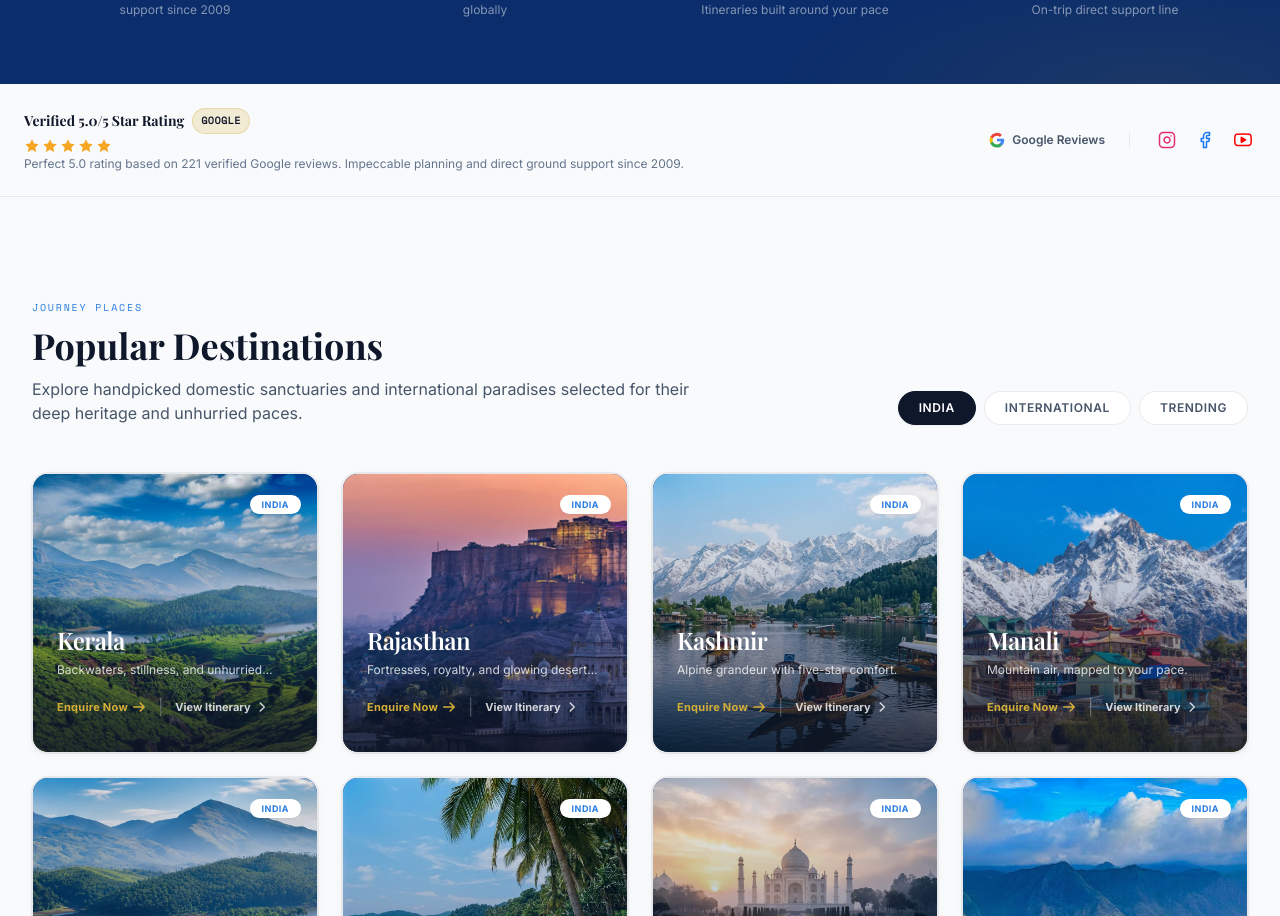
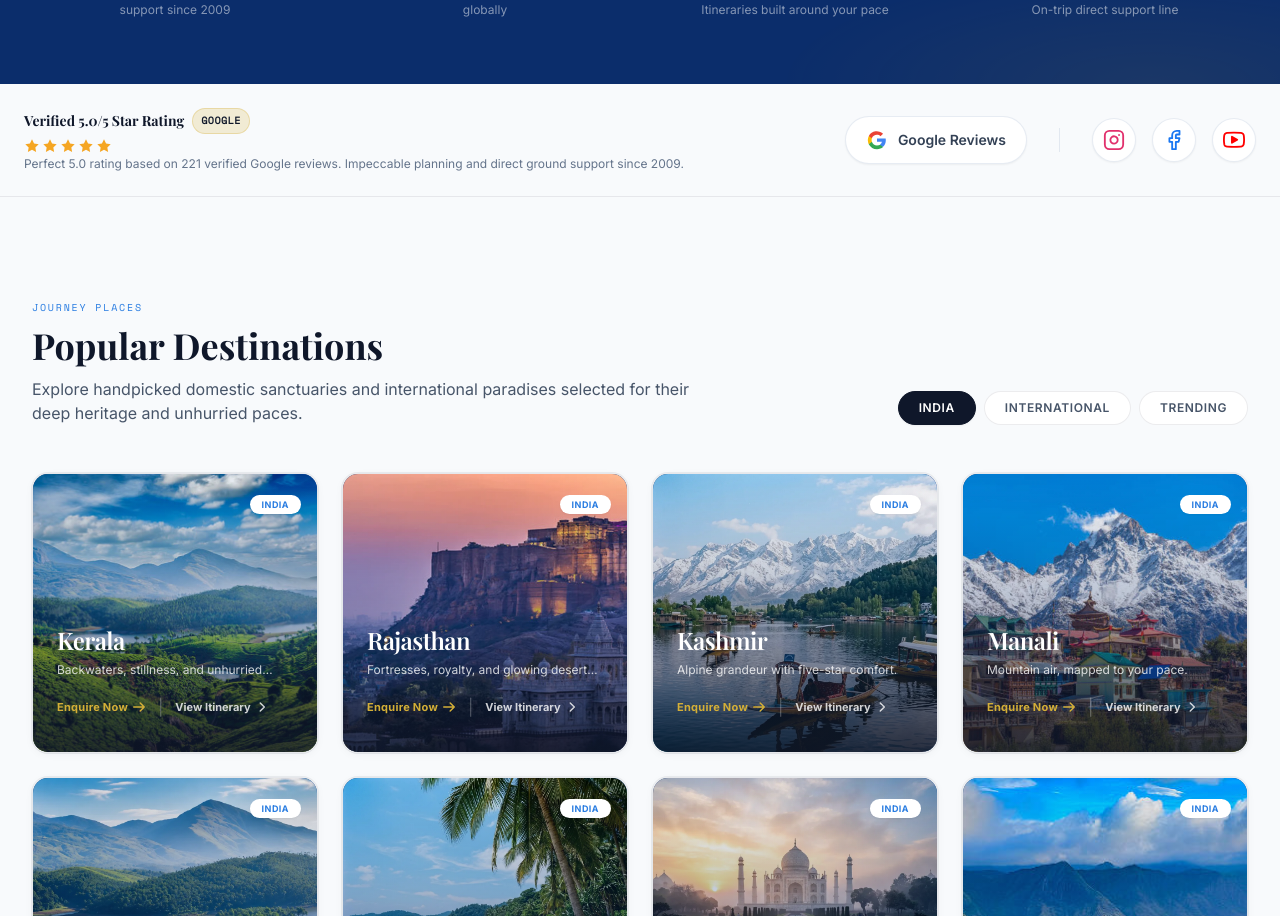
Before and after one commit to miroshopmiro-lang/blue-spice-holidays, a React (Vite) app: page / in a window 1280 px wide. Shown: the part 966-1882 px from the top of the page. Built offline with nearby package versions, Linux system fonts and the light colour scheme.

Commit message:
feat: add TrustCrown component and service worker caching configuration

```diff
--- a/dev-dist/sw.js
+++ b/dev-dist/sw.js
@@ -84,7 +84,7 @@ define(['./workbox-7c269be9'], (function (workbox) { 'use strict';
     "revision": "3ca0b8505b4bec776b69afdba2768812"
   }, {
     "url": "index.html",
-    "revision": "0.dblue5hnvas"
+    "revision": "0.9qmb8mpqq8k"
   }], {});
   workbox.cleanupOutdatedCaches();
   workbox.registerRoute(new workbox.NavigationRoute(workbox.createHandlerBoundToURL("index.html"), {
--- a/src/components/TrustCrown.jsx
+++ b/src/components/TrustCrown.jsx
@@ -2,7 +2,7 @@ import { motion } from 'framer-motion';
 
 function GoogleIcon() {
   return (
-    <svg width="18" height="18" viewBox="0 0 24 24" aria-hidden="true" className="shrink-0">
+    <svg width="22" height="22" viewBox="0 0 24 24" aria-hidden="true" className="shrink-0">
       <path fill="#4285F4" d="M21.6 12.2c0-.6-.05-1.2-.16-1.8H12v3.4h5.4a4.6 4.6 0 0 1-2 3v2.5h3.2c1.9-1.7 3-4.3 3-7.1Z" />
       <path fill="#34A853" d="M12 22c2.7 0 5-.9 6.6-2.4l-3.2-2.5c-.9.6-2 .9-3.4.9-2.6 0-4.8-1.7-5.6-4.1H3.1v2.6A10 10 0 0 0 12 22Z" />
       <path fill="#FBBC05" d="M6.4 13.9a6 6 0 0 1 0-3.8V7.5H3.1a10 10 0 0 0 0 9l3.3-2.6Z" />
@@ -13,7 +13,7 @@ function GoogleIcon() {
 
 function InstagramIcon() {
   return (
-    <svg width="18" height="18" viewBox="0 0 24 24" fill="none" stroke="currentColor" strokeWidth="2" strokeLinecap="round" strokeLinejoin="round" className="shrink-0 text-[#E1306C]">
+    <svg width="22" height="22" viewBox="0 0 24 24" fill="none" stroke="currentColor" strokeWidth="2" strokeLinecap="round" strokeLinejoin="round" className="shrink-0 text-[#E1306C]">
       <rect x="2" y="2" width="20" height="20" rx="5" ry="5" />
       <path d="M16 11.37A4 4 0 1 1 12.63 8 4 4 0 0 1 16 11.37z" />
       <line x1="17.5" y1="6.5" x2="17.51" y2="6.5" />
@@ -23,7 +23,7 @@ function InstagramIcon() {
 
 function FacebookIcon() {
   return (
-    <svg width="18" height="18" viewBox="0 0 24 24" fill="none" stroke="currentColor" strokeWidth="2" strokeLinecap="round" strokeLinejoin="round" className="shrink-0 text-[#1877F2]">
+    <svg width="22" height="22" viewBox="0 0 24 24" fill="none" stroke="currentColor" strokeWidth="2" strokeLinecap="round" strokeLinejoin="round" className="shrink-0 text-[#1877F2]">
       <path d="M18 2h-3a5 5 0 0 0-5 5v3H7v4h3v8h4v-8h3l1-4h-4V7a1 1 0 0 1 1-1h3z" />
     </svg>
   );
@@ -31,7 +31,7 @@ function FacebookIcon() {
 
 function YouTubeIcon() {
   return (
-    <svg width="18" height="18" viewBox="0 0 24 24" fill="none" stroke="currentColor" strokeWidth="2" strokeLinecap="round" strokeLinejoin="round" className="shrink-0 text-[#FF0000]">
+    <svg width="22" height="22" viewBox="0 0 24 24" fill="none" stroke="currentColor" strokeWidth="2" strokeLinecap="round" strokeLinejoin="round" className="shrink-0 text-[#FF0000]">
       <path d="M22.54 6.42a2.78 2.78 0 0 0-1.94-2C18.88 4 12 4 12 4s-6.88 0-8.6.46a2.78 2.78 0 0 0-1.94 2A29 29 0 0 0 1 11.75a29 29 0 0 0 .46 5.33A2.78 2.78 0 0 0 3.4 19c1.72.46 8.6.46 8.6.46s6.88 0 8.6-.46a2.78 2.78 0 0 0 1.94-2 29 29 0 0 0 .46-5.25 29 29 0 0 0-.46-5.33z" />
       <polygon points="9.75 15.02 15.5 11.75 9.75 8.48 9.75 15.02" fill="currentColor" />
     </svg>
@@ -65,26 +65,26 @@ export default function TrustCrown() {
         </div>
 
         {/* Social and Review Channels */}
-        <div className="flex flex-wrap items-center justify-center gap-4 sm:gap-6">
+        <div className="flex flex-wrap items-center justify-center gap-5 sm:gap-8">
           <a
             href={"https://www.google.com/search?sca_esv=114ce2f88324942a&sxsrf=APpeQnujINCtYzMYPv8JMNsZfHcOhPBZGg:1784038999878&si=APenkKm7iecQ4G6P-TsbSMFKIQtv3EFIqRAFw-i8uEbk55Z-_zJWgd_KpwnrTyZ-R6yxZrdpUPjklSqmlxoDzx1cTnswZE6-9UUHVsDU8d3T1i9dQbDNr0GmNLX48wGTipLjV_qwL6urcTrLtMIiGHN76KSrI_lacw%3D%3D&q=Blue+Spice+Holidays+Reviews&sa=X&ved=2ahUKEwjNnumWr9KVAxUVkq8BHcCPCakQ0bkNegQIMxAF"}
             target="_blank"
             rel="noopener noreferrer"
-            className="flex items-center gap-1.5 text-xs font-semibold text-slate-600 hover:text-navy transition-all duration-300 hover:scale-105"
+            className="inline-flex items-center gap-2.5 px-5 py-3 text-xs sm:text-sm font-semibold text-slate-700 bg-white hover:bg-slate-50 border border-slate-200/80 hover:border-slate-300 rounded-full shadow-sm hover:shadow transition-all duration-300 hover:scale-[1.03] active:scale-98 min-h-[44px] focus-visible:outline-none focus-visible:ring-2 focus-visible:ring-gold"
             title="View our Google reviews"
           >
             <GoogleIcon />
             <span>Google Reviews</span>
           </a>
 
-          <span className="hidden sm:inline h-4 w-px bg-hairline" />
+          <span className="hidden sm:inline h-6 w-px bg-slate-200" />
 
-          <div className="flex items-center gap-3">
+          <div className="flex items-center gap-4">
             <a
               href="https://www.instagram.com/bluespiceholidays/"
               target="_blank"
               rel="noopener noreferrer"
-              className="p-1 rounded-full hover:bg-canvas transition-colors hover:scale-115"
+              className="w-11 h-11 inline-flex items-center justify-center rounded-full bg-white hover:bg-slate-50 border border-slate-200/80 hover:border-[#E1306C]/30 shadow-sm hover:shadow hover:scale-110 active:scale-95 transition-all duration-300 focus-visible:outline-none focus-visible:ring-2 focus-visible:ring-gold"
               title="Follow us on Instagram"
             >
               <InstagramIcon />
@@ -94,7 +94,7 @@ export default function TrustCrown() {
               href="https://www.facebook.com/bluespiceholidayz/"
               target="_blank"
               rel="noopener noreferrer"
-              className="p-1 rounded-full hover:bg-canvas transition-colors hover:scale-115"
+              className="w-11 h-11 inline-flex items-center justify-center rounded-full bg-white hover:bg-slate-50 border border-slate-200/80 hover:border-[#1877F2]/30 shadow-sm hover:shadow hover:scale-110 active:scale-95 transition-all duration-300 focus-visible:outline-none focus-visible:ring-2 focus-visible:ring-gold"
               title="Follow us on Facebook"
             >
               <FacebookIcon />
@@ -104,7 +104,7 @@ export default function TrustCrown() {
               href="https://www.youtube.com/@bluespicetours"
               target="_blank"
               rel="noopener noreferrer"
-              className="p-1 rounded-full hover:bg-canvas transition-colors hover:scale-115"
+              className="w-11 h-11 inline-flex items-center justify-center rounded-full bg-white hover:bg-slate-50 border border-slate-200/80 hover:border-[#FF0000]/30 shadow-sm hover:shadow hover:scale-110 active:scale-95 transition-all duration-300 focus-visible:outline-none focus-visible:ring-2 focus-visible:ring-gold"
               title="Subscribe to our YouTube Channel"
             >
               <YouTubeIcon />
```
